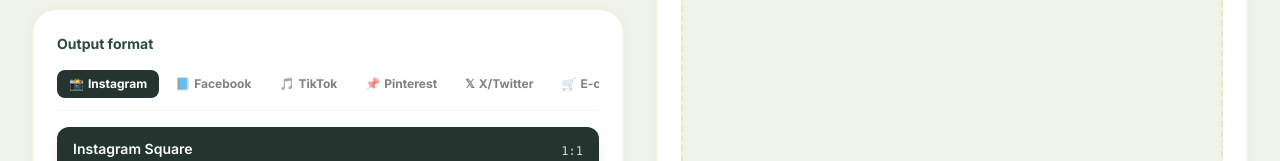
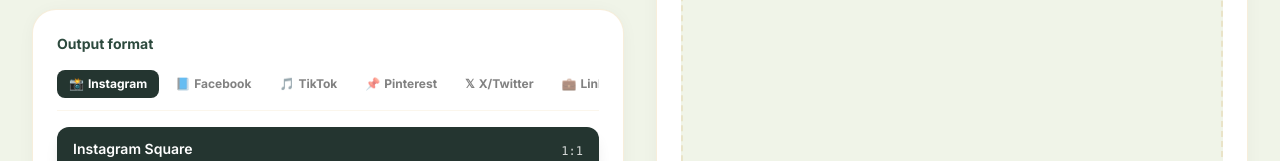
Before and after one commit to Aldazou/SpicejaxOps, a Next.js app: page /enhance in a window 1280 px wide. Shown: the part 2137-2298 px from the top of the page. Built offline with nearby package versions, Linux system fonts and the light colour scheme.

Commit message:
Add LinkedIn & YouTube to platform tabs, expand LinkedIn formats

```diff
--- a/app/enhance/page.tsx
+++ b/app/enhance/page.tsx
@@ -383,7 +383,9 @@ const FORMAT_PRESETS = [
   { id: "twitter", label: "Twitter/X", platform: "twitter", ratio: "16:9", pixels: "1200×675", desc: "Timeline images" },
 
   // LinkedIn
-  { id: "linkedin", label: "LinkedIn", platform: "linkedin", ratio: "1.91:1", pixels: "1200×628", desc: "Feed posts" },
+  { id: "linkedin-landscape", label: "LinkedIn Landscape", platform: "linkedin", ratio: "1.91:1", pixels: "1200×628", desc: "Feed posts, articles" },
+  { id: "linkedin-square", label: "LinkedIn Square", platform: "linkedin", ratio: "1:1", pixels: "1080×1080", desc: "Feed posts (higher engagement)" },
+  { id: "linkedin-portrait", label: "LinkedIn Portrait", platform: "linkedin", ratio: "4:5", pixels: "1080×1350", desc: "Mobile-optimized posts" },
 
   // YouTube
   { id: "youtube-thumb", label: "YouTube Thumbnail", platform: "youtube", ratio: "16:9", pixels: "1280×720", desc: "Video thumbnails" },
@@ -947,6 +949,8 @@ IMPORTANT: This is a product lineup/collection shot. Make sure each jar is clear
                     { id: "tiktok", label: "TikTok", icon: "🎵" },
                     { id: "pinterest", label: "Pinterest", icon: "📌" },
                     { id: "twitter", label: "X/Twitter", icon: "𝕏" },
+                    { id: "linkedin", label: "LinkedIn", icon: "💼" },
+                    { id: "youtube", label: "YouTube", icon: "▶️" },
                     { id: "ecommerce", label: "E-comm", icon: "🛒" },
                     { id: "print", label: "Print", icon: "🖨️" },
                   ].map((plat) => (
```
